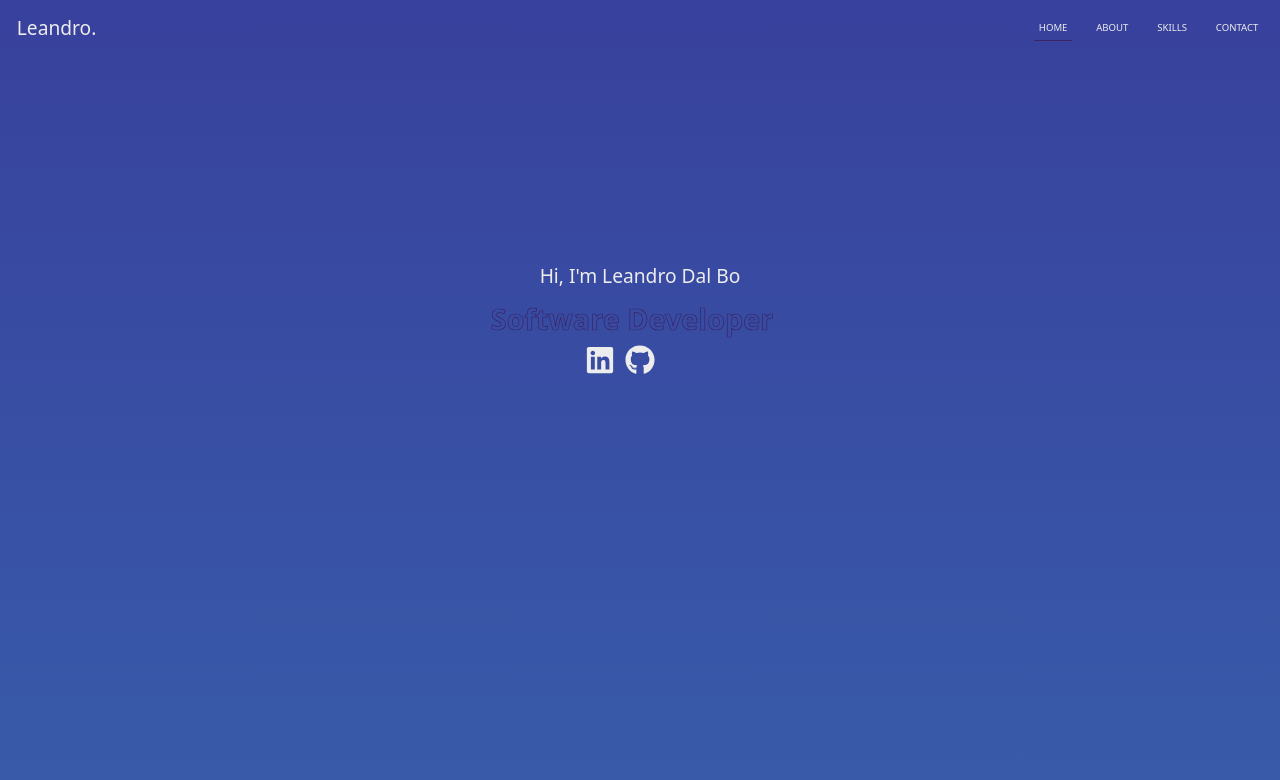
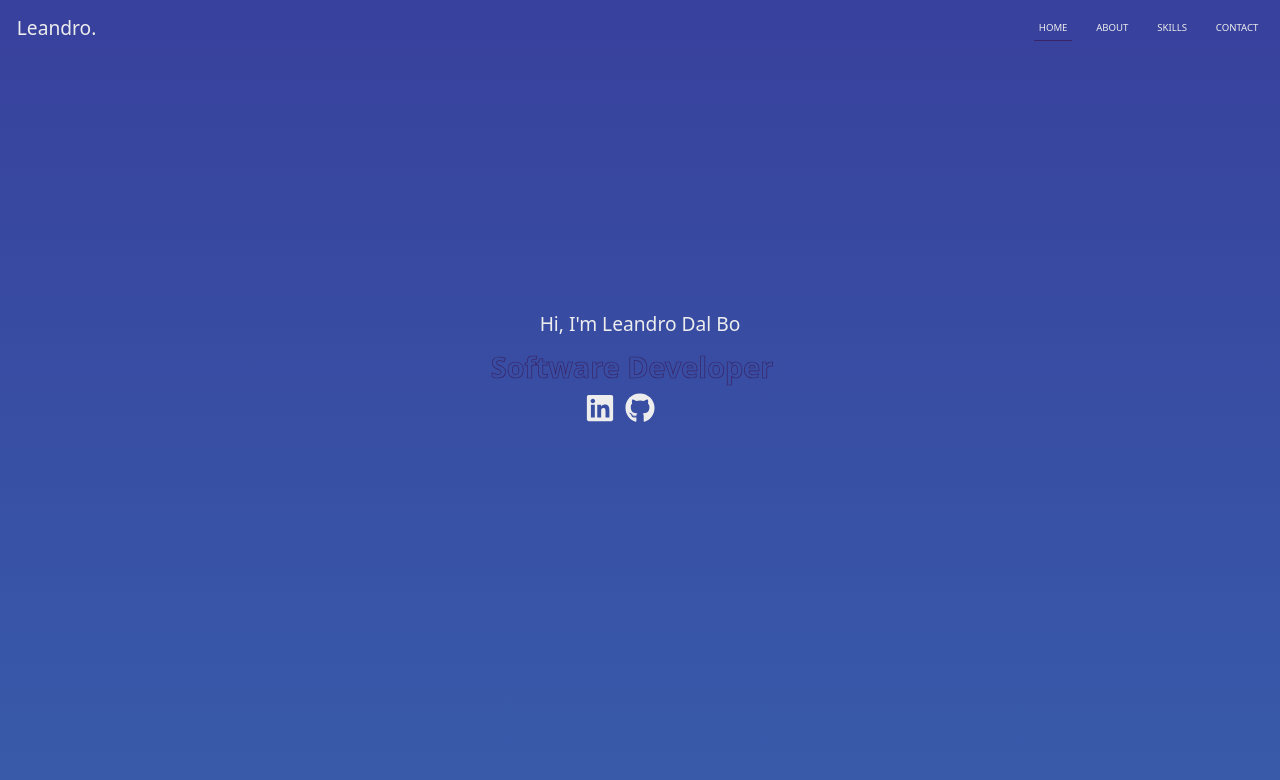
Before and after one commit to leandrodalbo/portfolio, a React (Create React App) app: page / in a window 1280 px wide. Shown: the top 780 px of the page. Built offline with nearby package versions, Linux system fonts and the light colour scheme; some icons are missing.

Commit message:
updated home padding

```diff
--- a/src/components/home/style.css
+++ b/src/components/home/style.css
@@ -3,6 +3,7 @@
 }
 
 #home h1 {
+  margin-top: 5rem;
   font-size: 2rem;
   font-weight: 400;
   color: var(--text-color);
@@ -10,6 +11,7 @@
 }
 
 #home .home-typed {
+  margin-top: 5rem;
   color: transparent;
   -webkit-text-stroke: 0.7px var(--effect-color);
   font-size: 3rem;
@@ -19,6 +21,7 @@
 }
 
 #home .social {
+  margin-top: 5rem;
   display: flex;
   justify-content: center;
   gap: 1rem;
```
